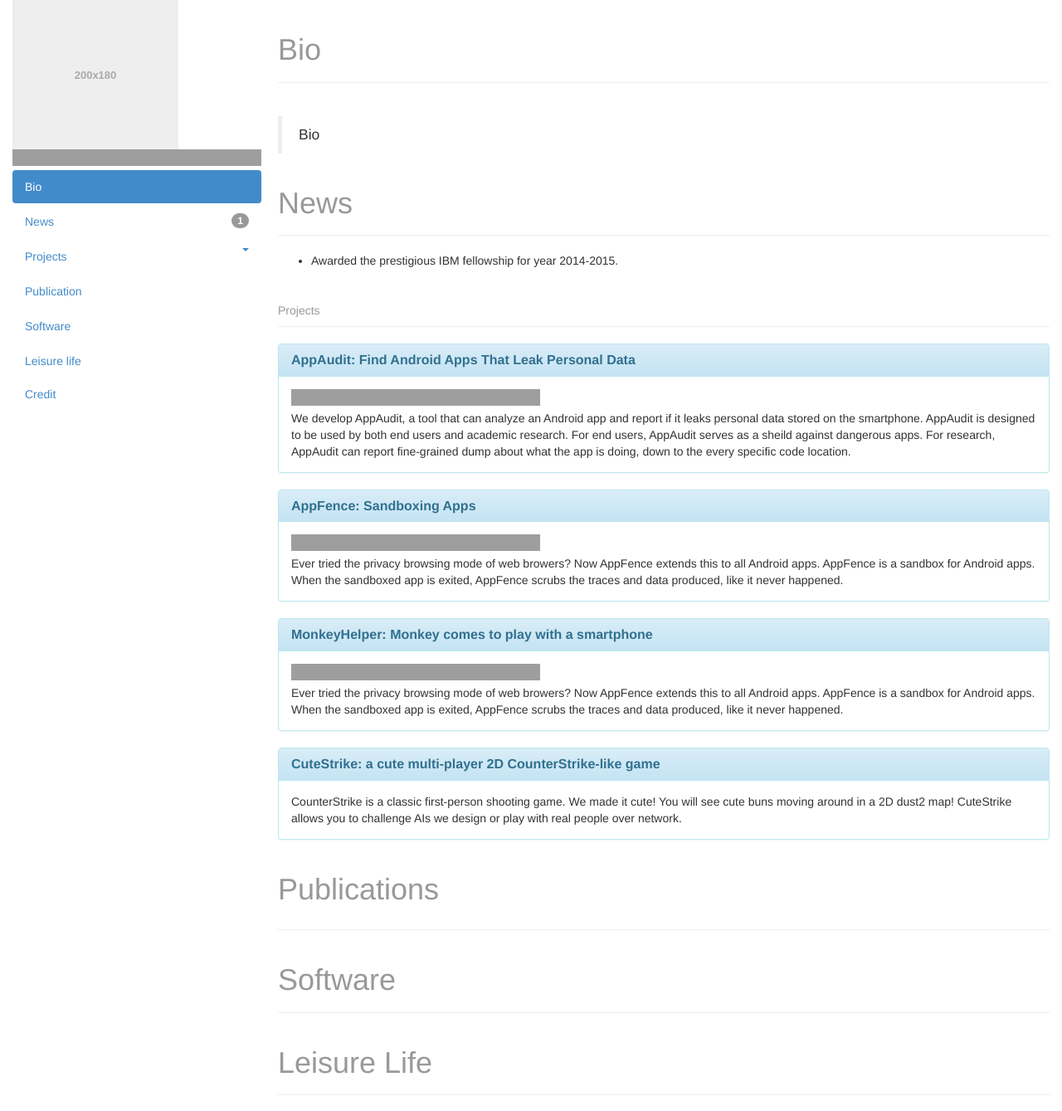
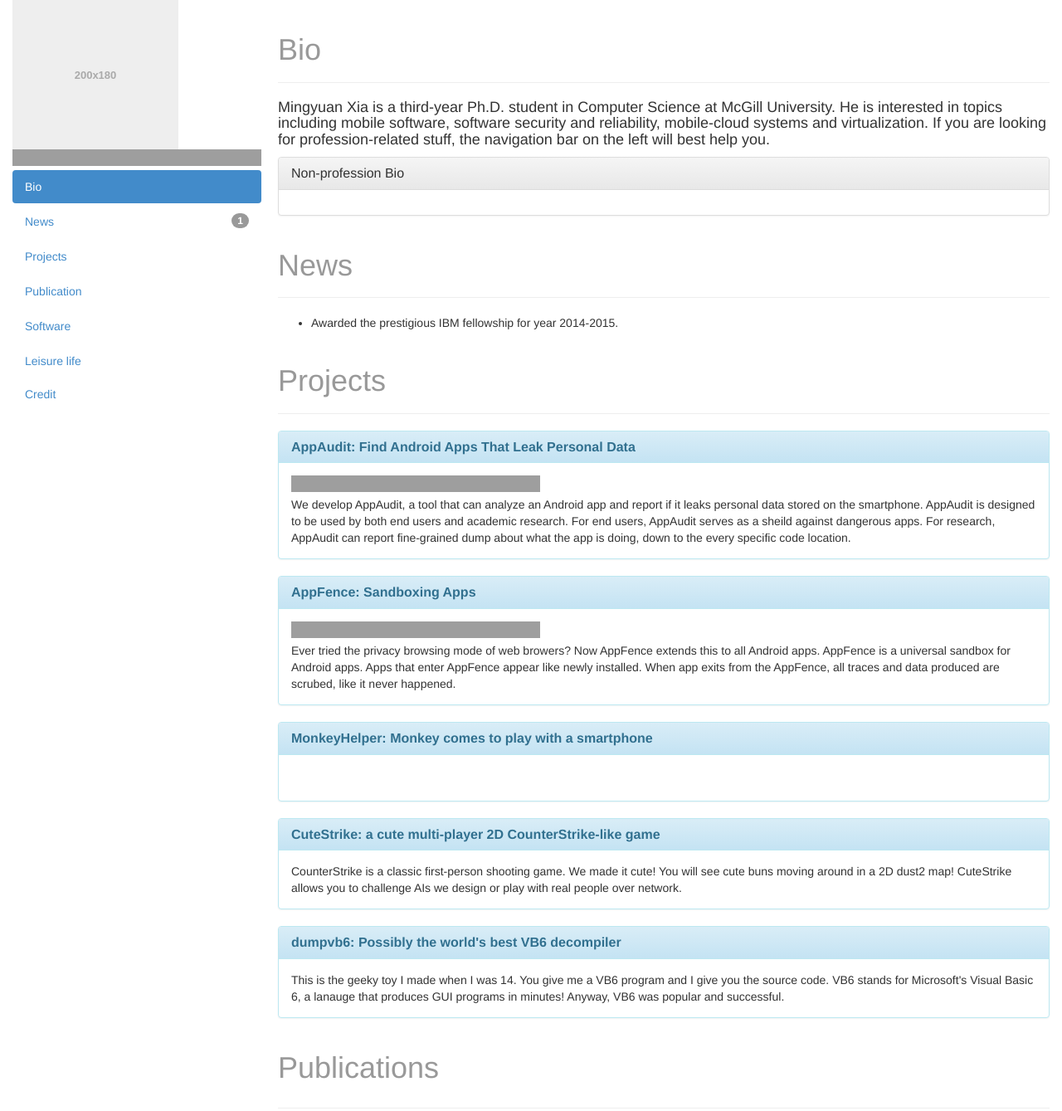
Before and after one commit to mingyuan-xia/me, a plain HTML site: page index.html in a window 1280 px wide. Shown: the top 1339 px of the page at 83% size. Drawn offline with nearby package versions, Linux system fonts and the light colour scheme; grey boxes are pictures that could not be loaded.

Commit message:
my cliche

```diff
--- a/index.html
+++ b/index.html
@@ -14,7 +14,7 @@
   </style>
 </head>
 <body>
-<div class="wrapper" >
+<div class="wrapper">
   <div class="column col-sm-3">
     <div id="sidebar">
       <img data-src="holder.js/200x180" alt="PROFILE PICTURE" href="http://mingyuanxia.me">
@@ -24,16 +24,7 @@
       <ul class="nav nav-pills nav-stacked">
         <li class="active"><a href="#bio">Bio</a></li>
         <li><a href="#news">News<span class="badge pull-right">1</span></a></li>
-        <li class="dropdown">
-          <a href="#projects">
-            Projects<span class="caret pull-right dropdown-toggle" data-toggle="dropdown" href="#"></span>
-          </a>
-          <ul class="dropdown-menu">
-            <li><a href="#projects">All</a></li>
-            <li class="divider"></li>
-            <li><a href="#appaudit">AppAudit</a></li>
-          </ul>
-        </li>
+        <li class="dropdown"><a href="#projects">Projects</a></li>
         <li><a href="#pubs">Publication</a></li>
         <li><a href="#software">Software</a></li>
         <li><a href="#life">Leisure life</a></li>
@@ -46,15 +37,27 @@
 
   <div class="column col-sm-9" id="main">
     <div class="page-header text-muted" id="bio"><h1>Bio</h1></div>
-    <br>
-    <blockquote>
-      <p>Bio</p>
-    </blockquote>
-    <div class="page-header text-muted" id="news"><h1>News</h1></div>
+    <h4>Mingyuan Xia is a third-year Ph.D. student in Computer Science at McGill University. He is interested in topics including mobile software, software security and reliability, mobile-cloud systems and virtualization. If you are looking for profession-related stuff, the navigation bar on the left will best help you.</h4>
+    <div class="panel-group" id="accordion">
+      <div class="panel panel-default">
+        <div class="panel-heading">
+          <h4 class="panel-title">
+            <a data-toggle="collapse" data-parent="#accordion" href="#collapseOne">
+              Non-profession Bio
+            </a>
+          </h4>
+        </div>
+      <div id="collapseOne" class="panel-collapse collapse in">
+        <div class="panel-body">
+        </div>
+      </div>
+    </div>
+  </div>
+  <div class="page-header text-muted" id="news"><h1>News</h1></div>
     <ul>
       <li> Awarded the prestigious IBM fellowship for year 2014-2015.
     </ul>
-    <div class="page-header text-muted" id="projects">Projects</div>
+    <div class="page-header text-muted" id="projects"><h1>Projects</h1></div>
     <!-- one !-->
     <div class="panel panel-info">
       <div class="panel-heading">
@@ -83,9 +86,9 @@
         <iframe src="http://ghbtns.com/github-btn.html?user=mingyuan-xia&repo=AppFence&type=watch&count=true"
          allowtransparency="true" frameborder="0" scrolling="0" width="" height="20">
         </iframe><br>
-      Ever tried the privacy browsing mode of web browers? Now AppFence extends this to all Android apps.
-      AppFence is a sandbox for Android apps.
-      When the sandboxed app is exited, AppFence scrubs the traces and data produced, like it never happened.
+        Ever tried the privacy browsing mode of web browers? Now AppFence extends this to all Android apps.
+        AppFence is a universal sandbox for Android apps. Apps that enter AppFence appear like newly installed.
+        When app exits from the AppFence, all traces and data produced are scrubed, like it never happened.
       </div>
     </div>
     <!-- three !-->
@@ -96,12 +99,9 @@
         </h3>
       </div>
       <div class="panel-body">
-        <iframe src="http://ghbtns.com/github-btn.html?user=mingyuan-xia&repo=AppFence&type=watch&count=true"
+        <iframe src="http://ghbtns.com/github-btn.html?user=mingyuan-xia&repo=MonkeyHelper&type=watch&count=true"
          allowtransparency="true" frameborder="0" scrolling="0" width="" height="20">
         </iframe><br>
-      Ever tried the privacy browsing mode of web browers? Now AppFence extends this to all Android apps.
-      AppFence is a sandbox for Android apps.
-      When the sandboxed app is exited, AppFence scrubs the traces and data produced, like it never happened.
       </div>
     </div>
     <!-- four !-->
@@ -117,6 +117,19 @@
         CuteStrike allows you to challenge AIs we design or play with real people over network.
       </div>
     </div>
+    <!-- five !-->
+    <div class="panel panel-info">
+      <div class="panel-heading">
+        <h3 class="panel-title">
+          <b>dumpvb6: Possibly the world's best VB6 decompiler</b>
+        </h3>
+      </div>
+      <div class="panel-body">
+        This is the geeky toy I made when I was 14. You give me a VB6 program and I give you the source code.
+        VB6 stands for Microsoft's Visual Basic 6, a lanauge that produces GUI programs in minutes!
+        Anyway, VB6 was popular and successful.
+      </div>
+    </div>
     <div class="page-header text-muted" id="pubs"><h1>Publications<h1></div>
     <div class="page-header text-muted" id="software"><h1>Software</h1></div>
     <div class="page-header text-muted" id="life"><h1>Leisure Life</h1></div>
@@ -124,11 +137,29 @@
     So I would like to keep the most details to myself.
     Here are some of my favorite works from the great people, in case you are too curious about what is beneath the still water:<br>
     <span class="glyphicon glyphicon-search"></span> Philosophy: G. W. F. Hegel, Immanuel Kant, Jean Baudrillard, 李聃 (Laozi), 墨翟 (Mozi), Kurt Gödel<br>
+    <blockquote class="blockquote-reverse">
+      <p>The simulacrum is never what hides the truth - it is truth that hides that fact that there is none. The simulacrum is true.</p>
+      <footer><cite title="Source Title">Ecclesiastes</cite>, as quoted in Simulacra and Simulation</footer>
+    </blockquote>
     <span class="glyphicon glyphicon-music"></span> Music: 久石 譲, George Winston<br>
     <span class="glyphicon glyphicon-film"></span> Film: Chris Nolan, 押井 守, 神山 健治, 宮﨑 駿, 新海 誠<br>
     <span class="glyphicon glyphicon-book"></span> Literature: Victor Hugo, Alexandre Dumas, père & fils; O. Henry (William Sydney Porter), 老舍, 林语堂<br>
-    <iframe src="fonts/quill.svg" width="14" height="14" style="border:none"></iframe> Poerty: 北岛 (Zhao Zhengkai), Dante Alighieri<br>
+    <blockquote class="blockquote-reverse">
+      <p>Did you ever know an officer to handcuff a prisoner to his right hand?</p>
+      <footer>O. Henry in <cite title="Hearts and Hands">Hearts and Hands</cite></footer>
+    </blockquote>
+
+    <iframe src="fonts/quill.svg" width="14" height="14" style="border:none"></iframe> Poerty: 北岛 (Zhao Zhengkai), Dante Alighieri, Alexander Pope<br>
+    <blockquote class="blockquote-reverse">
+      <p>真的，这就是春天呵，狂跳的心搅乱水中的浮云。</p>
+      <footer>北岛 <cite title="Five-color flower">真的</cite></footer>
+    </blockquote>
     Artist: Auguste Rodin, Audrey Hepburn, Gary Oldman, M. C. Escher<br>
+    <blockquote class="blockquote-reverse">
+      <p>Gordon: I'm sorry, Harvey. For everything. But, please. Please don't hurt him.</p>
+      <footer>Gary Oldman, cast in <cite title="Five-color flower">The Dark Knight</cite></footer>
+    </blockquote>
+
     <div class="page-header text-muted" id="credit"><h1>Credit</h1></div>
     This web page is made of bootstrap3, jQuery, with icons from icomoon. I am still new to these things.
   </div>
```
